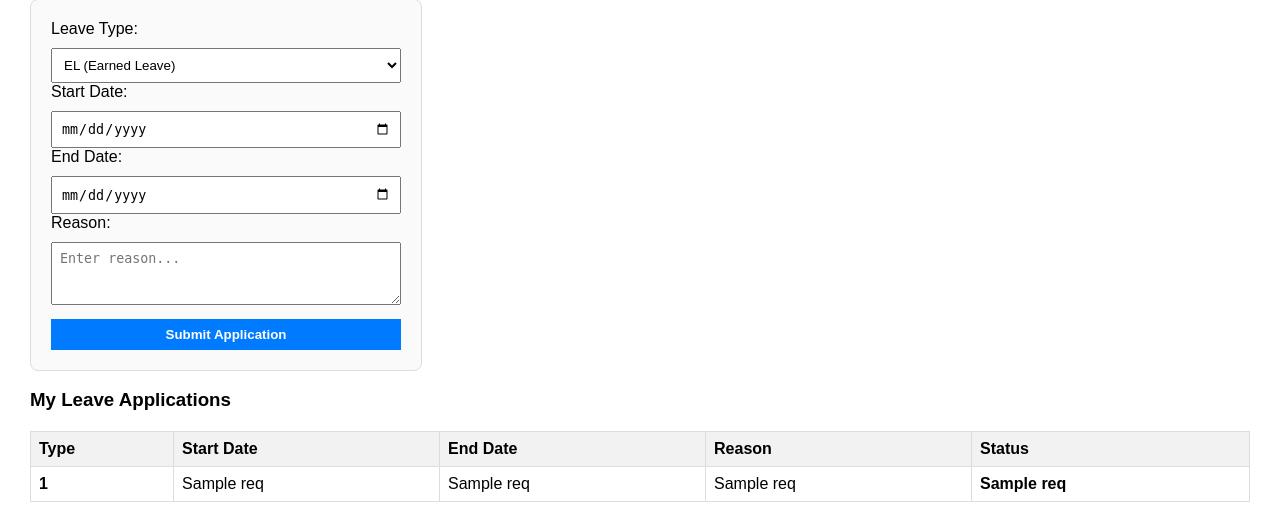
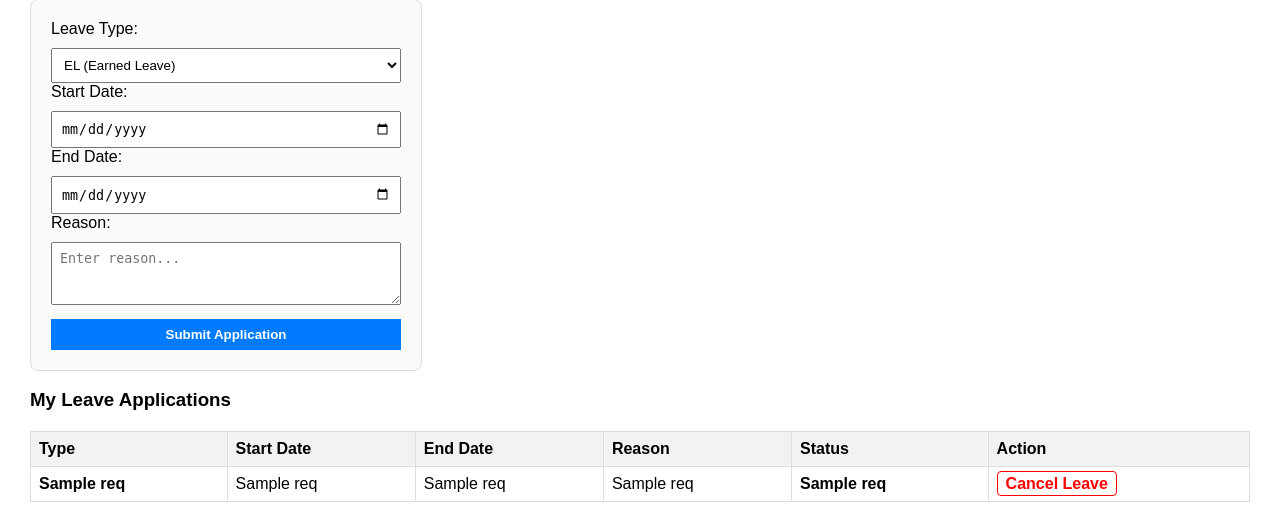
Before and after one commit to RohanDamodar/S-T_KRCL_leave_portal, a Flask app: template templates/dashboard.html in a window 1280 px wide. Shown: the part 327-859 px from the top of the page. Run offline with Flask 3, Linux system fonts and the light colour scheme; the template is opened without the code that fills it: most values are stand-ins (such as "Sample title", 1, 10 or a date in 2020); some libraries are stand-ins or nearby versions.

Commit message:
Update dashboard.html

```diff
--- a/templates/dashboard.html
+++ b/templates/dashboard.html
@@ -13,6 +13,8 @@
         table { width: 100%; border-collapse: collapse; margin-top: 20px; }
         th, td { border: 1px solid #ddd; padding: 8px; text-align: left; }
         th { background-color: #f2f2f2; }
+        .btn-cancel { color: red; font-weight: bold; text-decoration: none; border: 1px solid red; padding: 3px 8px; border-radius: 4px; }
+        .btn-cancel:hover { background-color: #ffe6e6; }
     </style>
 </head>
 <body>
@@ -59,14 +61,22 @@
             <th>End Date</th>
             <th>Reason</th>
             <th>Status</th>
+            <th>Action</th>
         </tr>
         {% for req in requests %}
         <tr>
-            <td><b>{{ req[0] }}</b></td>
-            <td>{{ req[1] }}</td>
+            <td><b>{{ req[1] }}</b></td>
             <td>{{ req[2] }}</td>
             <td>{{ req[3] }}</td>
-            <td><b>{{ req[4] }}</b></td>
+            <td>{{ req[4] }}</td>
+            <td><b>{{ req[5] }}</b></td>
+            <td>
+                {% if req[5] != 'Cancelled' and req[5] != 'Rejected' %}
+                    <a href="/cancel_leave/{{ req[0] }}" class="btn-cancel" onclick="return confirm('तुम्हाला ही रजा रद्द करायची आहे का?');">Cancel Leave</a>
+                {% else %}
+                    -
+                {% endif %}
+            </td>
         </tr>
         {% endfor %}
     </table>
```
